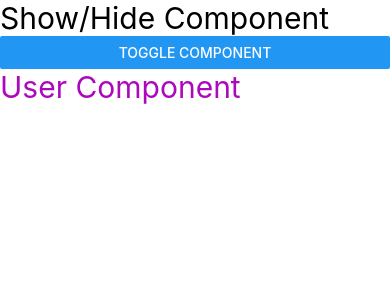
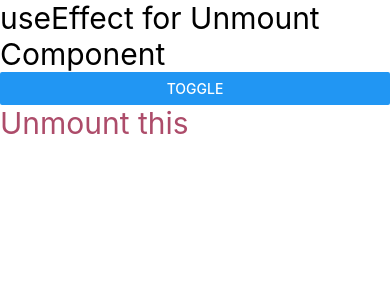
Before and after one commit to meihu-ganesh/ProjectNativeJs, a React Native app: screen / in a window 390 px wide. Shown: the top 300 px of the page. Built offline with nearby package versions, Linux system fonts and the light colour scheme.

Commit message:
useEffect Comp did UnMount

```diff
--- a/App.js
+++ b/App.js
@@ -8,14 +8,14 @@
 
 import React, {useState} from 'react';
 import {Alert, Button, FlatList, ScrollView, StyleSheet, Text, TextInput, View} from 'react-native';
-import ShowHideComp from './Pages/ShowHideComp';
+import UEUnMount from './Pages/UEUnMount';
 
 
 const App = () => {
 
   return (
     <View>
-      <ShowHideComp />
+      <UEUnMount />
     </View>
   );
 };
--- /dev/null
+++ b/Pages/UEUnMount.js
@@ -0,0 +1,22 @@
+import React, { useState } from 'react';
+import { Button, Text, View } from 'react-native';
+import ExStyles from '../style';
+import UnMountComp from './UnMountComp';
+
+const UEUnMount = () => {
+
+    const [show,setShow] = useState(true);
+    // console.warn(show);
+    return (
+        <View>
+            <Text style={ExStyles.heading}>useEffect for Unmount Component</Text>
+            <Button title="Toggle" onPress={()=>setShow(!show)} />
+            {
+                show ? <UnMountComp /> : null
+            }
+            {/* <UnMountComp /> */}
+        </View>
+    );
+};
+
+export default UEUnMount;
--- /dev/null
+++ b/Pages/UnMountComp.js
@@ -0,0 +1,27 @@
+import React, { useEffect } from "react";
+import { Text, View } from "react-native";
+import ExStyles from "../style";
+
+const UnMountComp = () => {
+
+    let timer = setInterval(()=>{
+        console.warn('timer called');
+    }, 2000)
+
+    // useEffect(()=>{
+    //     console.warn('Use Effect called');
+    // });
+
+    useEffect(()=>{
+        return ()=> clearInterval(timer)
+        // return()=> {console.warn('Use Effect called on unMount');};
+    });
+
+    return (
+        <View>
+            <Text style={{color: '#ad4c6a', fontSize: 30}}>Unmount this</Text>
+        </View>
+    );
+};
+
+export default UnMountComp;
```
